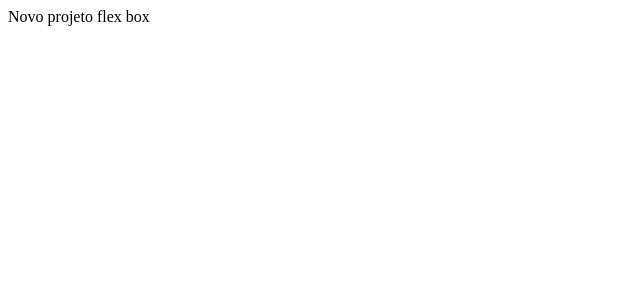
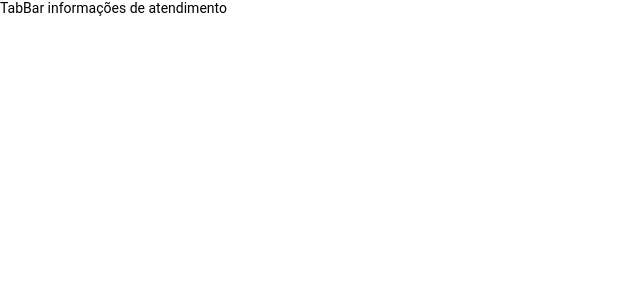
Before and after one commit to devMarilia/flex-blog, a React (Create React App) app: page / in a window 1280 px wide. Shown: the top 300 px of the page, without its empty margins (0-640 px from the left). Built offline with nearby package versions, Linux system fonts and the light colour scheme.

Commit message:
Estrutura basica projeto

```diff
--- a/package.json
+++ b/package.json
@@ -8,7 +8,9 @@
     "@testing-library/user-event": "^12.1.10",
     "react": "^17.0.2",
     "react-dom": "^17.0.2",
+    "react-router-dom": "^5.3.0",
     "react-scripts": "4.0.3",
+    "styled-components": "^5.3.1",
     "web-vitals": "^1.0.1"
   },
   "scripts": {
--- a/public/index.html
+++ b/public/index.html
@@ -13,6 +13,14 @@
 
     <link rel="manifest" href="%PUBLIC_URL%/manifest.json" />
 
+    <!-- Google Fonts -->
+    <link rel="preconnect" href="https://fonts.googleapis.com" />
+    <link rel="preconnect" href="https://fonts.gstatic.com" crossorigin />
+    <link
+      href="https://fonts.googleapis.com/css2?family=Nunito:ital,wght@0,400;0,700;1,400&display=swap"
+      rel="stylesheet"
+    />
+    <!-- Google Fonts -->
     <title>FlexBlog</title>
   </head>
   <body>
--- a/src/App.js
+++ b/src/App.js
@@ -1,10 +1,16 @@
 import React from "react";
+import { BrowserRouter as Router } from 'react-router-dom';
+
+import GlobalStyles from "../src/styles/GlobalStyles";
+
+import Home from "../src/pages/Home"
 
 function App() {
   return (
-    <div>
-      Novo projeto flex box
-    </div>
+    <Router>
+      <Home />
+      <GlobalStyles />
+    </Router>
   );
 }
 
--- /dev/null
+++ b/src/components/TabBar/index.js
@@ -0,0 +1,11 @@
+import React, { Fragment } from 'react'
+
+const TabBar = () => {
+    return (
+        <Fragment>
+            TabBar informações de  atendimento
+        </Fragment>
+    )
+}
+
+export default TabBar
--- /dev/null
+++ b/src/pages/Home/index.js
@@ -0,0 +1,11 @@
+import React from 'react'
+
+import Topbar from "../../components/TabBar"
+
+const Home = () => {
+    return (
+        <Topbar />
+    )
+}
+
+export default Home
--- /dev/null
+++ b/src/styles/GlobalStyles.js
@@ -0,0 +1,20 @@
+import { createGlobalStyle } from "styled-components";
+
+export default createGlobalStyle`
+  * {
+    margin: 0;
+    padding: 0;
+    outline: 0;
+    box-sizing: border-box
+  }
+
+  body, input, button {
+    font: 14px Roboto, sans-serif;
+  }
+
+  button {
+    cursor: pointer;
+  }
+
+  // Adicione quais mais regras desejar!
+`;
```
Also changed, not shown: src/components/Header/index.js (added, +11 -0 lines), src/components/Layout/index.js (added, +12 -0 lines), src/components/Header/styles.js (added), src/components/TabBar/styles.js (added), 1 other file (tests, documents, lock files or other folders).
